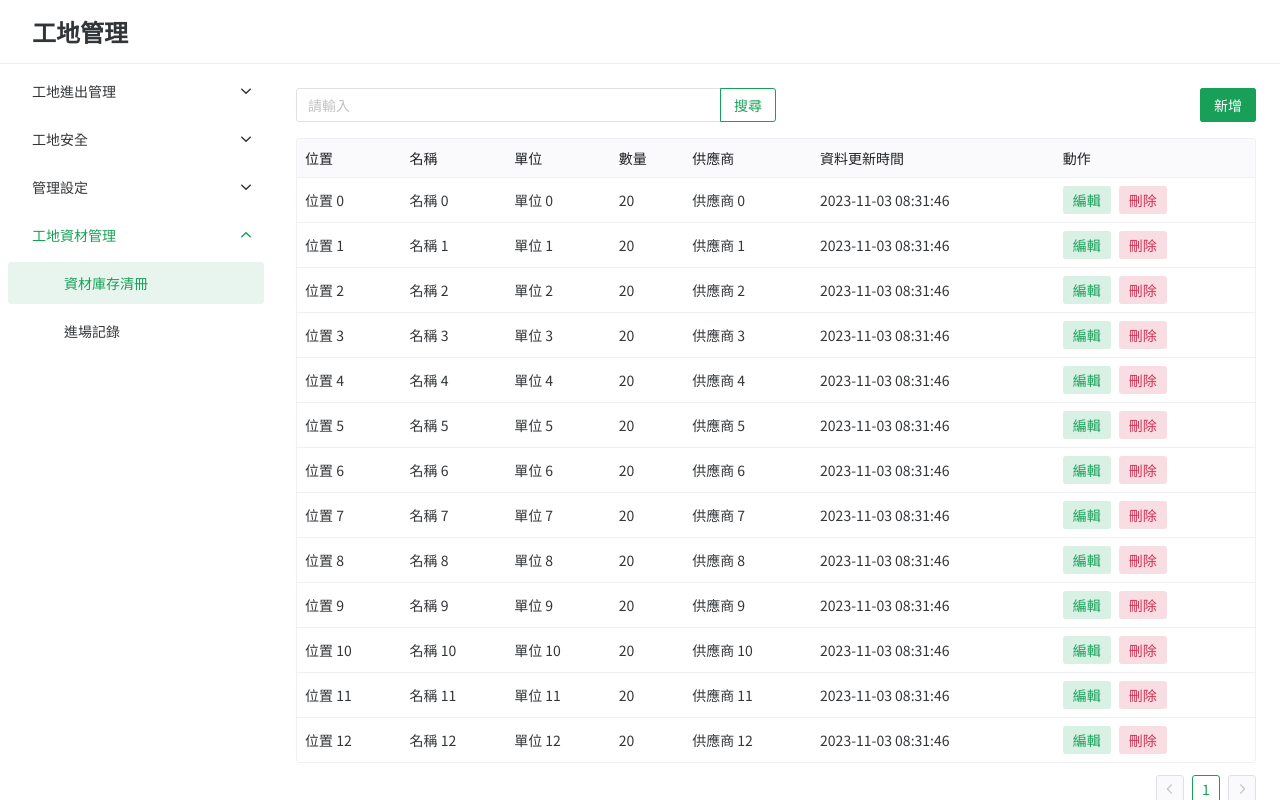
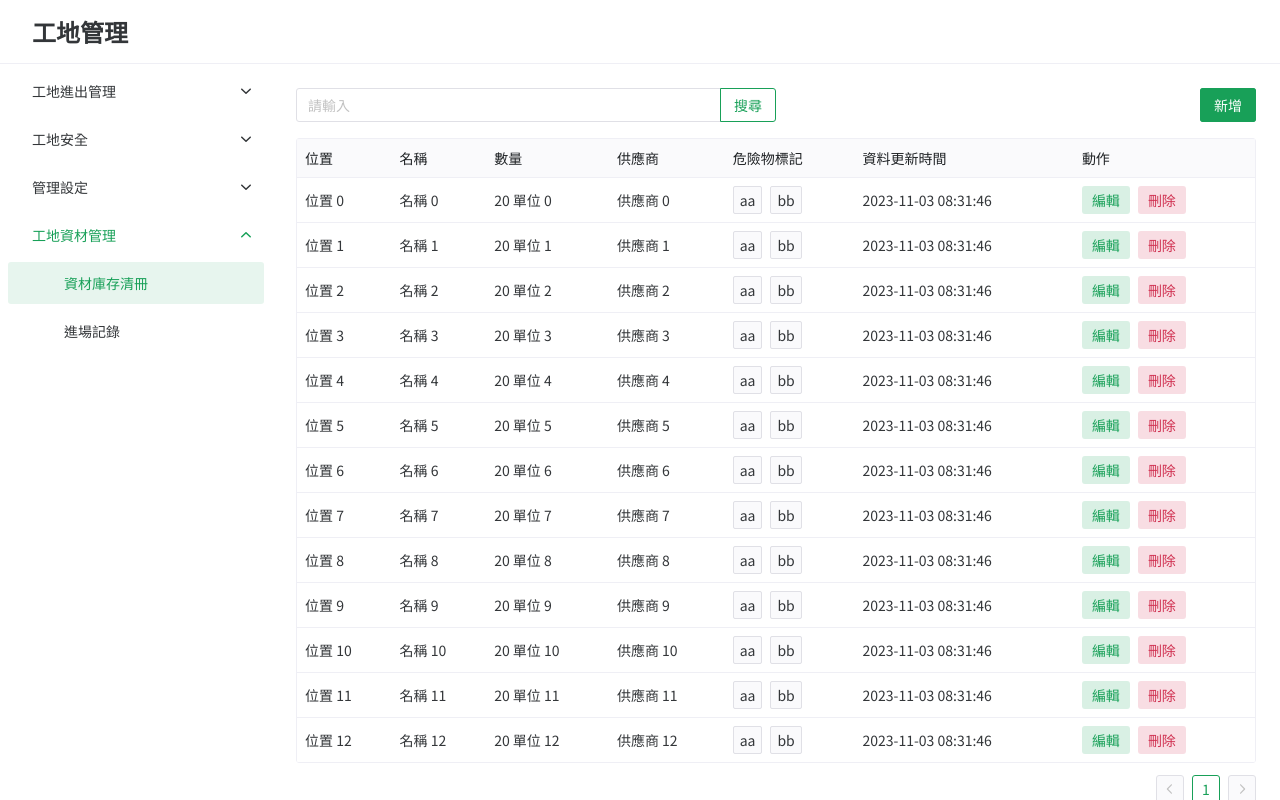
Before and after one commit to drsmile1001/enw-construction-site-management-portal, a Vue app: page /inventories in a window 1280 px wide. Built offline with nearby package versions, Linux system fonts and the light colour scheme.

Commit message:
feat: 庫存清冊呈現危險物標記

```diff
--- a/src/stores/MaterialRepo.ts
+++ b/src/stores/MaterialRepo.ts
@@ -23,7 +23,7 @@ const inventories: Inventory[] = Array.from(
       amount: 20,
       supplier: `供應商 ${i}`,
       description: `描述 ${i}`,
-      tags: [],
+      tags: ["aa", "bb"],
       update_time: new Date().toISOString(),
     }
 )
--- a/src/views/Inventories.vue
+++ b/src/views/Inventories.vue
@@ -13,7 +13,7 @@ import {
   deleteInventory,
 } from "@/stores/MaterialRepo"
 import type { FormModalFieldOption } from "@/components/FormModal.vue"
-import { NTime } from "naive-ui"
+import { NTag, NTime } from "naive-ui"
 
 const fieldsOptions: FormModalFieldOption<SetInventoryCommand>[] = [
   {
@@ -72,16 +72,25 @@ const tableViewSetting: TableViewProps<
       key: "name",
     },
     {
-      title: "單位",
-      key: "unit",
-    },
-    {
       title: "數量",
       key: "amount",
+      render: (row) => h("span", {}, `${row.amount} ${row.unit}`),
     },
     {
       title: "供應商",
       key: "supplier",
+    },
+    {
+      title: "危險物標記",
+      key: "tags",
+      render: (row) =>
+        h(
+          "div",
+          {
+            class: "flex gap-2",
+          },
+          row.tags.map((tag) => h(NTag, {}, () => tag))
+        ),
     },
     {
       title: "資料更新時間",
```
